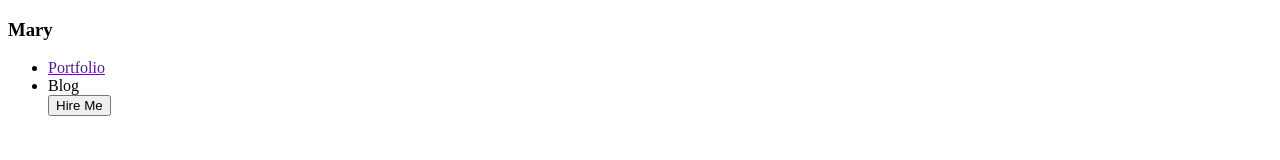
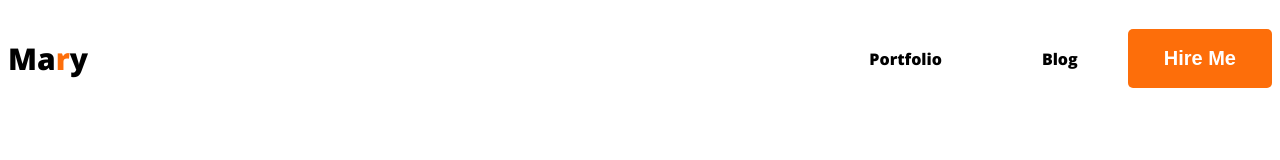
Before and after one commit to ramohin1236/personal-portfolio, a plain HTML site: page index.html in a window 1280 px wide. Drawn offline with nearby package versions, Linux system fonts and the light colour scheme.

Commit message:
navbar added

```diff
--- a/index.html
+++ b/index.html
@@ -14,7 +14,7 @@
 </head>
 <body>
     <nav>
-        <h3>Mary</h3>
+        <h3>Ma<span class="rr">r</span>y</h3>
 
         <ul>
             <li><a href="">Portfolio</a></li>
--- a/style/style.css
+++ b/style/style.css
@@ -0,0 +1,40 @@
+body{
+    font-family: 'Open Sans', sans-serif;
+}
+
+nav{
+    display: flex;
+    align-items: center;
+    justify-content: space-between;
+}
+h3{
+    font-size: 30px;
+}
+nav>ul{
+    display: flex;
+    align-items: center;
+}
+.rr{
+ color:#FD6E0A;
+}
+
+nav li{
+    list-style: none;
+}
+
+nav a{
+    text-decoration: none;
+    color:#000000;
+    margin-right: 50px;
+}
+
+button{
+    background: #FD6E0A;
+    border: none;
+    border-radius: 5px;
+    padding: 18px 36px;
+    color:white;
+    font-size: 20px;
+    font-weight: 700;
+    margin-left: 50px;
+}
```
